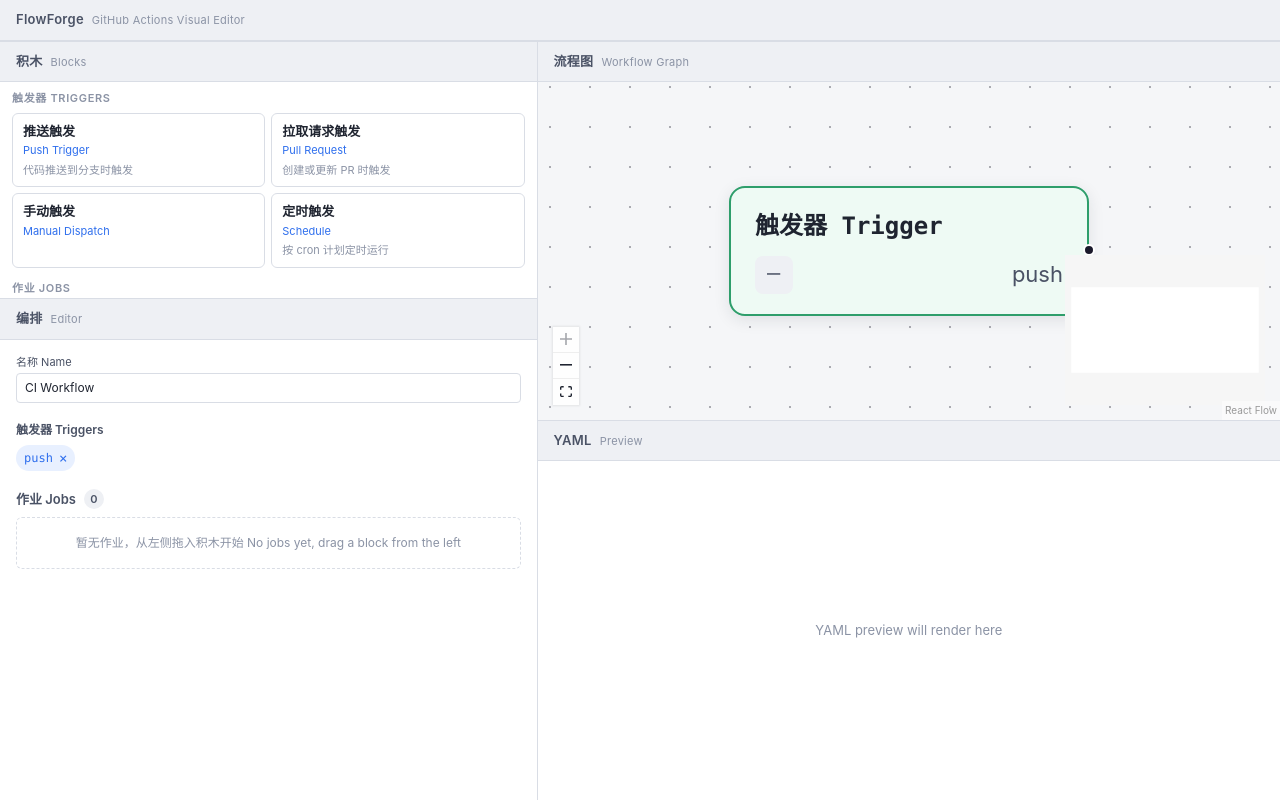
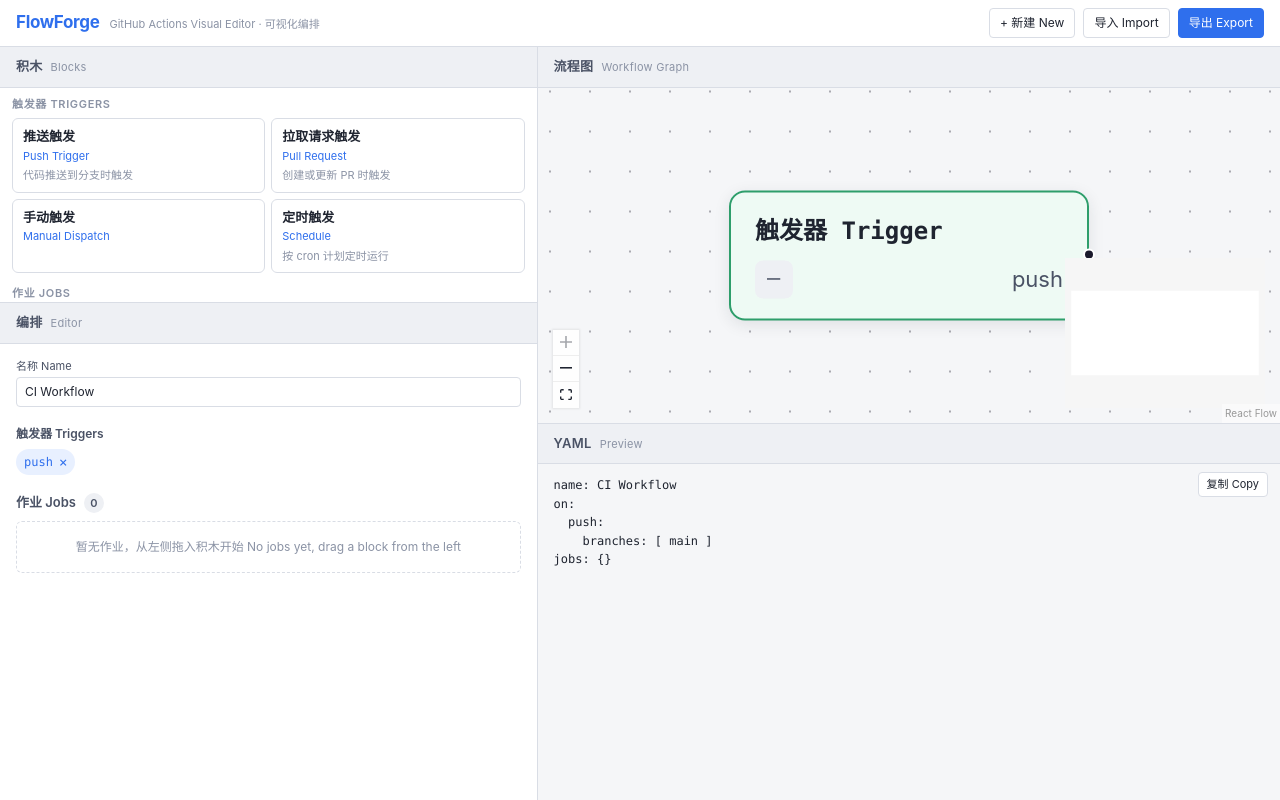
Before and after one commit to zitzhen/FlowForge, a React (Vite) app: page / in a window 1280 px wide. Built offline with nearby package versions, Linux system fonts and the light colour scheme.

Commit message:
feat: implement YAML preview and import/export actions
Add a live read-only YAML preview with copy, a toolbar with New/Import/Export, and an import dialog that accepts pasted text or a local file.

Assisted-by: WorkBuddy(Edu):Hy4-flash

```diff
--- a/src/components/layout/Workspace.tsx
+++ b/src/components/layout/Workspace.tsx
@@ -2,16 +2,14 @@ import { EditorDndContext } from '../editor/EditorDndContext';
 import { WorkflowEditor } from '../editor/WorkflowEditor';
 import { BlockPalette } from '../palette/BlockPalette';
 import { FlowPreview } from '../preview/FlowPreview';
+import { YamlPreview } from '../preview/YamlPreview';
+import { Toolbar } from '../toolbar/Toolbar';
 
 export function Workspace() {
   return (
     <div className="workspace">
       <header className="workspace__toolbar">
-        <div className="panel-heading">
-          <span className="panel-heading__title">
-            FlowForge <span className="panel-heading__en">GitHub Actions Visual Editor</span>
-          </span>
-        </div>
+        <Toolbar />
       </header>
 
       <div className="workspace__body">
@@ -51,7 +49,7 @@ export function Workspace() {
                 YAML <span className="panel-heading__en">Preview</span>
               </span>
             </div>
-            <div className="placeholder">YAML preview will render here</div>
+            <YamlPreview />
           </div>
         </section>
       </div>
--- /dev/null
+++ b/src/components/preview/YamlPreview.tsx
@@ -0,0 +1,33 @@
+/** Read-only YAML preview with a copy button. */
+import { useEffect, useState } from 'react';
+import { LABELS, labelText } from '../../i18n/labels';
+import { useWorkflowStore } from '../../store/useWorkflowStore';
+
+export function YamlPreview() {
+  const yamlText = useWorkflowStore((s) => s.yamlText);
+  const [copied, setCopied] = useState(false);
+
+  useEffect(() => {
+    if (!copied) return;
+    const timer = setTimeout(() => setCopied(false), 1500);
+    return () => clearTimeout(timer);
+  }, [copied]);
+
+  const copy = async () => {
+    try {
+      await navigator.clipboard.writeText(yamlText);
+      setCopied(true);
+    } catch {
+      setCopied(false);
+    }
+  };
+
+  return (
+    <div className="yaml-preview">
+      <button type="button" className="btn btn--small yaml-preview__copy" onClick={copy}>
+        {copied ? labelText(LABELS.copied) : labelText(LABELS.copy)}
+      </button>
+      <pre className="yaml-preview__code">{yamlText}</pre>
+    </div>
+  );
+}
--- /dev/null
+++ b/src/components/toolbar/ImportDialog.tsx
@@ -0,0 +1,68 @@
+/** Import dialog: paste YAML text or choose a local file. */
+import { useRef, useState } from 'react';
+import { LABELS, labelText } from '../../i18n/labels';
+import { useWorkflowStore } from '../../store/useWorkflowStore';
+
+interface ImportDialogProps {
+  onClose: () => void;
+}
+
+export function ImportDialog({ onClose }: ImportDialogProps) {
+  const [text, setText] = useState('');
+  const importYaml = useWorkflowStore((s) => s.importYaml);
+  const fileRef = useRef<HTMLInputElement>(null);
+
+  const handleFile = async (file?: File) => {
+    if (!file) return;
+    const content = await file.text();
+    setText(content);
+  };
+
+  const confirm = () => {
+    importYaml(text);
+    onClose();
+  };
+
+  return (
+    <div className="modal-backdrop">
+      <div
+        className="modal"
+        role="dialog"
+        aria-modal="true"
+        aria-label={labelText(LABELS.importTitle)}
+      >
+        <div className="modal__header">{labelText(LABELS.importTitle)}</div>
+        <div className="modal__body">
+          <p className="modal__hint">{labelText(LABELS.importHint)}</p>
+          <input
+            ref={fileRef}
+            type="file"
+            accept=".yml,.yaml,text/yaml,text/plain"
+            onChange={(e) => handleFile(e.target.files?.[0])}
+          />
+          <textarea
+            className="field-input field-input--mono modal__textarea"
+            rows={14}
+            value={text}
+            onChange={(e) => setText(e.target.value)}
+            placeholder="name: CI&#10;on: push&#10;jobs: {}"
+            aria-label="YAML text"
+          />
+        </div>
+        <div className="modal__footer">
+          <button type="button" className="btn" onClick={onClose}>
+            {labelText(LABELS.cancel)}
+          </button>
+          <button
+            type="button"
+            className="btn btn--primary"
+            onClick={confirm}
+            disabled={!text.trim()}
+          >
+            {labelText(LABELS.confirm)}
+          </button>
+        </div>
+      </div>
+    </div>
+  );
+}
--- /dev/null
+++ b/src/components/toolbar/Toolbar.tsx
@@ -0,0 +1,50 @@
+/** Toolbar: New, Import and Export actions plus parse diagnostics. */
+import { useState } from 'react';
+import { LABELS, labelText } from '../../i18n/labels';
+import { useWorkflowStore } from '../../store/useWorkflowStore';
+import { ImportDialog } from './ImportDialog';
+
+export function Toolbar() {
+  const [showImport, setShowImport] = useState(false);
+  const yamlText = useWorkflowStore((s) => s.yamlText);
+  const errors = useWorkflowStore((s) => s.errors);
+  const newWorkflow = useWorkflowStore((s) => s.newWorkflow);
+
+  const exportFile = () => {
+    const blob = new Blob([yamlText], { type: 'text/yaml;charset=utf-8' });
+    const url = URL.createObjectURL(blob);
+    const link = document.createElement('a');
+    link.href = url;
+    link.download = 'workflow.yml';
+    document.body.appendChild(link);
+    link.click();
+    link.remove();
+    URL.revokeObjectURL(url);
+  };
+
+  return (
+    <div className="workspace__toolbar-inner">
+      <div className="toolbar__brand">
+        <span className="toolbar__logo">FlowForge</span>
+        <span className="toolbar__tagline">GitHub Actions Visual Editor · 可视化编排</span>
+      </div>
+      <div className="toolbar__actions">
+        <button type="button" className="btn" onClick={newWorkflow}>
+          + {labelText(LABELS.newWorkflow)}
+        </button>
+        <button type="button" className="btn" onClick={() => setShowImport(true)}>
+          {labelText(LABELS.import)}
+        </button>
+        <button type="button" className="btn btn--primary" onClick={exportFile}>
+          {labelText(LABELS.export)}
+        </button>
+      </div>
+      {errors.length > 0 && (
+        <div className="toolbar__errors" title={errors.join('\n')}>
+          ⚠ {labelText(LABELS.parseErrors)} ({errors.length})
+        </div>
+      )}
+      {showImport && <ImportDialog onClose={() => setShowImport(false)} />}
+    </div>
+  );
+}
--- a/src/styles/global.css
+++ b/src/styles/global.css
@@ -551,3 +551,127 @@ button {
   text-overflow: ellipsis;
   max-width: 90px;
 }
+
+/* ---------- Toolbar ---------- */
+.workspace__toolbar-inner {
+  position: relative;
+  display: flex;
+  align-items: center;
+  justify-content: space-between;
+  gap: 12px;
+  padding: 8px 16px;
+}
+.toolbar__brand {
+  display: flex;
+  align-items: baseline;
+  gap: 10px;
+}
+.toolbar__logo {
+  font-size: 17px;
+  font-weight: 700;
+  color: var(--color-accent);
+  letter-spacing: -0.02em;
+}
+.toolbar__tagline {
+  font-size: 11px;
+  color: var(--color-text-subtle);
+}
+.toolbar__actions {
+  display: flex;
+  gap: 8px;
+}
+.btn--primary {
+  background: var(--color-accent);
+  color: #fff;
+  border-color: var(--color-accent);
+}
+.btn--primary:hover {
+  filter: brightness(1.08);
+}
+.btn--primary:disabled {
+  opacity: 0.5;
+  cursor: not-allowed;
+}
+.toolbar__errors {
+  position: absolute;
+  left: 50%;
+  transform: translateX(-50%);
+  font-size: 11px;
+  color: var(--color-danger);
+  cursor: help;
+}
+
+/* ---------- YAML preview ---------- */
+.yaml-preview {
+  position: relative;
+  flex: 1 1 auto;
+  min-height: 0;
+  overflow: auto;
+  background: var(--color-bg);
+}
+.yaml-preview__copy {
+  position: sticky;
+  top: 8px;
+  float: right;
+  margin: 8px 12px 0 0;
+  z-index: 1;
+}
+.yaml-preview__code {
+  margin: 0;
+  padding: 12px 16px;
+  font-family: var(--font-mono);
+  font-size: 12px;
+  line-height: 1.55;
+  color: var(--color-text);
+  white-space: pre;
+  tab-size: 2;
+}
+
+/* ---------- Modal ---------- */
+.modal-backdrop {
+  position: fixed;
+  inset: 0;
+  display: flex;
+  align-items: center;
+  justify-content: center;
+  background: rgb(31 36 48 / 0.45);
+  z-index: 100;
+}
+.modal {
+  width: min(640px, 92vw);
+  max-height: 88vh;
+  display: flex;
+  flex-direction: column;
+  background: var(--color-surface);
+  border-radius: 10px;
+  box-shadow: 0 12px 40px rgb(0 0 0 / 0.25);
+  overflow: hidden;
+}
+.modal__header {
+  padding: 14px 18px;
+  font-size: 15px;
+  font-weight: 600;
+  border-bottom: 1px solid var(--color-border);
+}
+.modal__body {
+  padding: 16px 18px;
+  display: flex;
+  flex-direction: column;
+  gap: 10px;
+  overflow: auto;
+}
+.modal__hint {
+  margin: 0;
+  font-size: 12px;
+  color: var(--color-text-muted);
+}
+.modal__textarea {
+  width: 100%;
+}
+.modal__footer {
+  display: flex;
+  justify-content: flex-end;
+  gap: 8px;
+  padding: 12px 18px;
+  border-top: 1px solid var(--color-border);
+}
```
